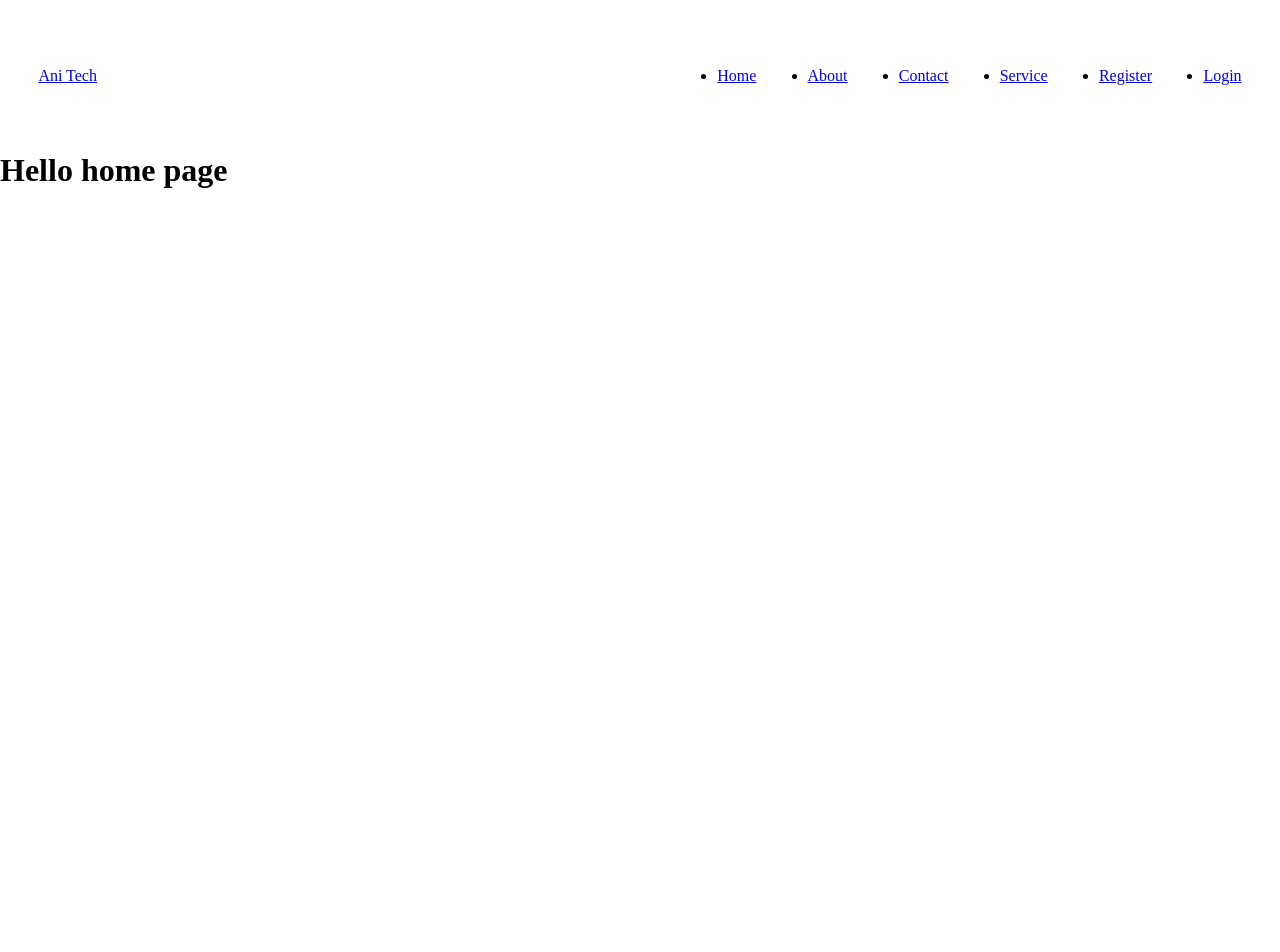
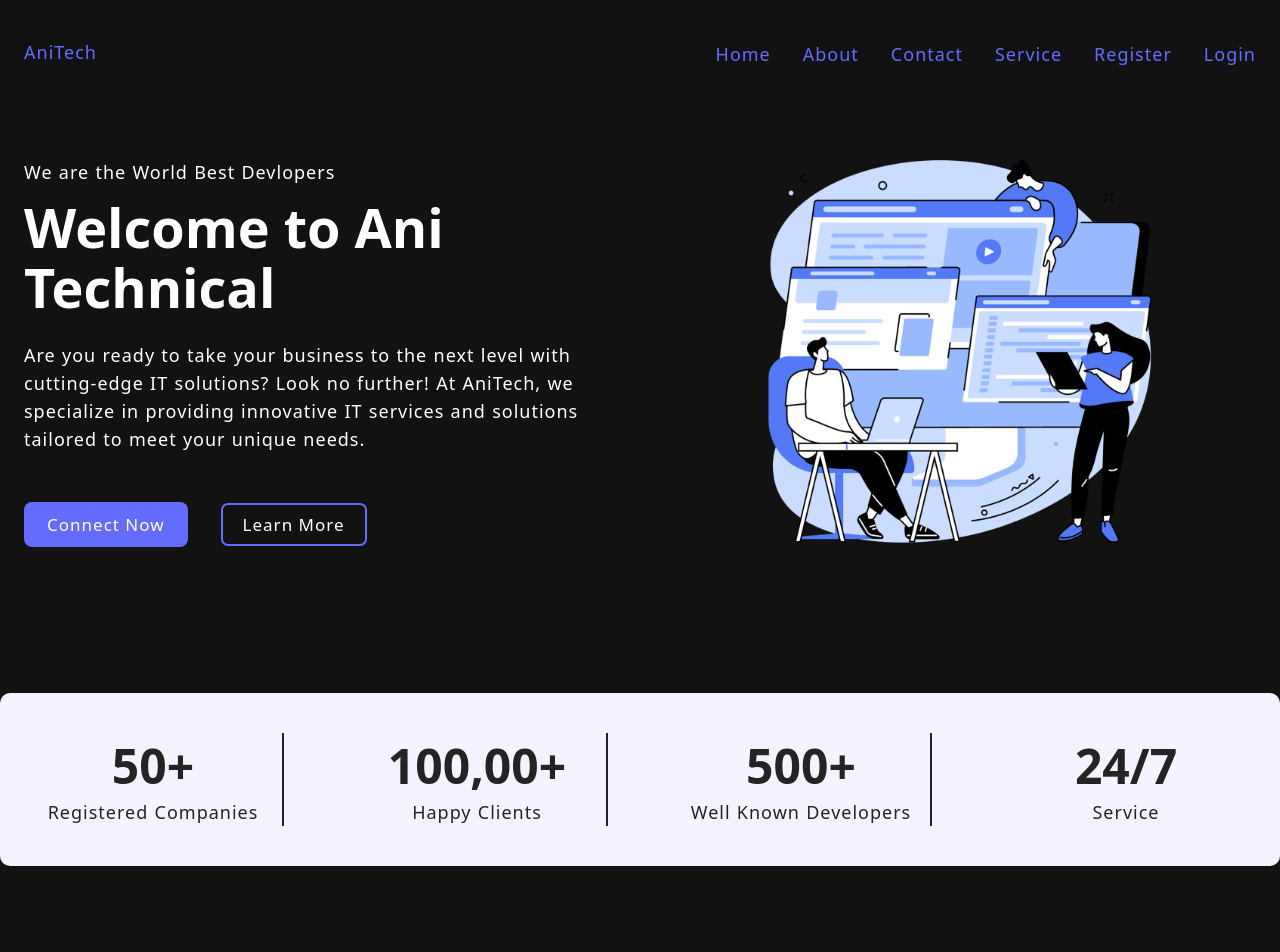
Before and after one commit to anirudhhbehera/MERN-Jan-2024, a React (Vite) app in the folder Client/: page / in a window 1280 px wide. Shown: the top 952 px of the page. Before the commit the page ends 800 px from the top, so only its background shows below. Built offline with nearby package versions, Linux system fonts and the light colour scheme.

Commit message:
added home page ui and css

```diff
--- /dev/null
+++ b/Client/src/components/Analytics.jsx
@@ -0,0 +1,35 @@
+import { useState } from "react";
+
+export const Analytics=()=>{
+
+    return(
+    <>
+     <section className="section-analytics">
+    <div className="container grid grid-four-cols">
+    <div className="div1">
+    <h2>50+</h2>
+    <p>registered companies</p>
+    </div>
+
+    <div className="div1">
+
+    <h2>100,00+</h2>
+
+    <p>Happy Clients</p>
+
+    </div>
+
+    <div className="div1">
+    <h2>500+</h2>
+
+    <p>Well known Developers</p>
+    </div>
+    <div className="div1">
+    <h2>24/7</h2>
+
+    <p>Service</p>
+    </div>
+    </div>
+    </section>
+    </>)
+}
--- a/Client/src/components/Navbar.jsx
+++ b/Client/src/components/Navbar.jsx
@@ -7,7 +7,7 @@
             <header>
                 <div className="container">
                     <div className="logo-brand">
-                        <a href="/">Ani Tech</a>
+                        <a href="/">AniTech</a>
                     </div>
                     <nav>
                         <ul>
--- a/Client/src/index.css
+++ b/Client/src/index.css
@@ -1,11 +1,194 @@
-*{
-    margin: 0;
-    padding: 0;
-    box-sizing: border-box;
+* {
+  margin: 0;
+  padding: 0;
+  box-sizing: border-box;
+  font-family: Urbanist, system-ui, Avenir, Helvetica, Arial, sans-serif;
+  /* color-scheme: light dark; change if want to default */
+  color-scheme: dark;
 }
-html{
-  /* font-size: 62.5%; */
+
+:root {
+  --bg-color: #f4f3ff;
+  --btn-color: #646cff;
+  --dark-color: #242424;
+  --helper-color: #99b9ff;
 }
+
+html {
+  font-size: 62.5%;
+}
+
+/*? base style */
+
+body {
+  margin: 0;
+  /* display: flex;
+  place-items: center; */
+  /* min-width: 32rem; */
+  min-height: 100vh;
+}
+
+h1 {
+  font-size: 5.4rem;
+  line-height: 1.1;
+  font-weight: bold;
+}
+
+p,
+li,
+label,
+input,
+textarea {
+  font-size: 1.8rem;
+  line-height: 1.56;
+  letter-spacing: 0.1rem;
+  word-spacing: 0.06rem;
+}
+
+a {
+  font-weight: 500;
+  font-size: 1.8rem;
+  letter-spacing: 0.1rem;
+  color: var(--btn-color);
+  text-decoration: inherit;
+}
+
+li {
+  list-style: none;
+}
+
+/*? layout Rule  */
+
+.container {
+  max-width: 140rem;
+  padding: 4rem 2.4rem;
+  margin: 0 auto;
+}
+
+.grid {
+  display: grid;
+  gap: 6.4rem;
+}
+
+.grid-two-cols {
+  grid-template-columns: repeat(2, 1fr);
+}
+
+.grid-four-cols {
+  grid-template-columns: repeat(4, 1fr);
+}
+
+/*? Module Rules / Reusable */
+button {
+  text-transform: capitalize;
+  padding: 1rem 2.2rem;
+  font-size: 1.7rem;
+  font-weight: 500;
+  background-color: var(--btn-color);
+  border-radius: 0.8rem;
+  -webkit-border-radius: 0.8rem;
+  -moz-border-radius: 0.8rem;
+  -ms-border-radius: 0.8rem;
+  -o-border-radius: 0.8rem;
+  border: 0.1rem solid transparent;
+  cursor: pointer;
+  letter-spacing: 0.1rem;
+  transition: border-color 0.3s;
+  -webkit-transition: border-color 0.3s;
+  -moz-transition: border-color 0.3s;
+  -ms-transition: border-color 0.3s;
+  -o-transition: border-color 0.3s;
+}
+
+.secondary-btn {
+  background-color: transparent;
+  box-shadow: inset 0 0 0 0.2rem var(--btn-color);
+  margin-left: 3.2rem;
+}
+
+/***** Hero Section *****/
+
+.section-hero {
+  & .grid {
+    align-items: center;
+  }
+
+  .hero-content {
+    & p {
+      margin: 2.4rem 0 4.8rem 0;
+      &:first-child {
+        margin: 0 0 1.2rem 0;
+      }
+    }
+  }
+
+  .hero-image {
+    display: flex;
+    justify-content: center;
+    & img {
+      width: 70%;
+      height: auto;
+    }
+  }
+}
+
+/***** End Hero  *****/
+
+/***** analytics Section *****/
+
+.section-analytics {
+  margin: 9.6rem 0;
+
+  & .container {
+    background-color: var(--bg-color);
+    border-radius: 1rem;
+  }
+
+  & .grid {
+    color: var(--dark-color);
+
+    & .div1 {
+      text-align: center;
+      border-right: 0.2rem solid var(--dark-color);
+
+      &:last-child {
+        border: none;
+      }
+      & h2 {
+        font-size: 4.8rem;
+      }
+      & p {
+        text-transform: capitalize;
+      }
+    }
+  }
+}
+
+/***** End analytics Section *****/
+/** scroll bar css **/
+::-webkit-scrollbar {
+  width: 7px;
+}
+
+/* Track */
+::-webkit-scrollbar-track {
+  /* box-shadow: inset 0 0 5px;  */
+  /* border-radius: 10px; */
+}
+
+/* Handle */
+::-webkit-scrollbar-thumb {
+  background: #646cff;
+  border-radius: 3px;
+}
+
+/* Handle on hover */
+::-webkit-scrollbar-thumb:hover {
+  background: #99b9ff;
+}
+/** end of scroll bar css **/
+
+
 /* :root {
   font-family: Inter, system-ui, Avenir, Helvetica, Arial, sans-serif;
   line-height: 1.5;
--- a/Client/src/pages/Home.jsx
+++ b/Client/src/pages/Home.jsx
@@ -1,4 +1,77 @@
+import { Analytics } from "../components/Analytics.jsx";
 export const Home=()=>{
     return(
-    <h1>Hello home page</h1>)
+    <>
+    <main>
+        <section className="section-hero">
+          <div className="container grid grid-two-cols">
+            <div className="hero-content">
+              <p>We are the World Best Devlopers</p>
+              <h1>Welcome to Ani Technical</h1>
+              <p>
+                Are you ready to take your business to the next level with
+                cutting-edge IT solutions? Look no further! At AniTech,
+                we specialize in providing innovative IT services and solutions
+                tailored to meet your unique needs.
+              </p>
+              <div className="btn btn-group">
+                <a href="/contact">
+                  <button className="btn">connect now</button>
+                </a>
+                <a href="/services">
+                  <button className="btn secondary-btn">learn more</button>
+                </a>
+              </div>
+            </div>
+
+            {/* hero images  */}
+            <div className="hero-image">
+              <img
+                src="/images/home.png"
+                alt="coding together"
+                width="400"
+                height="500"
+              />
+            </div>
+          </div>
+        </section>
+      </main>
+
+      {/* 2nd section  */}
+      <Analytics />
+
+      {/* 3rd section  */}
+      <section className="section-hero">
+        <div className="container grid grid-two-cols">
+          {/* hero images  */}
+          <div className="hero-image">
+            <img
+              src="/images/design.png"
+              alt="coding together"
+              width="400"
+              height="500"
+            />
+          </div>
+
+          <div className="hero-content">
+            <p>We are here to help you</p>
+            <h1>Get Started Today</h1>
+            <p>
+              Ready to take the first step towards a more efficient and secure
+              IT infrastructure? Contact us today for a free consultation and
+              let's discuss how Ani Technical can help your business thrive in
+              the digital age.
+            </p>
+            <div className="btn btn-group">
+              <a href="/contact">
+                <button className="btn">connect now</button>
+              </a>
+              <a href="/services">
+                <button className="btn secondary-btn">learn more</button>
+              </a>
+            </div>
+          </div>
+        </div>
+      </section>
+    </>)
 }
```
